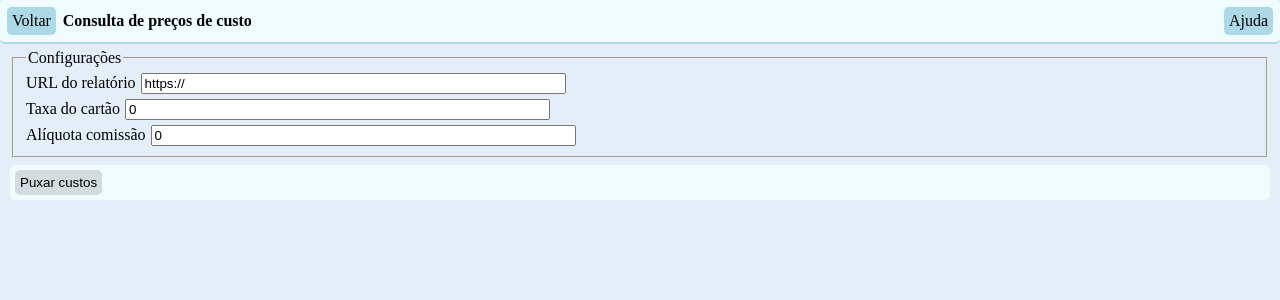
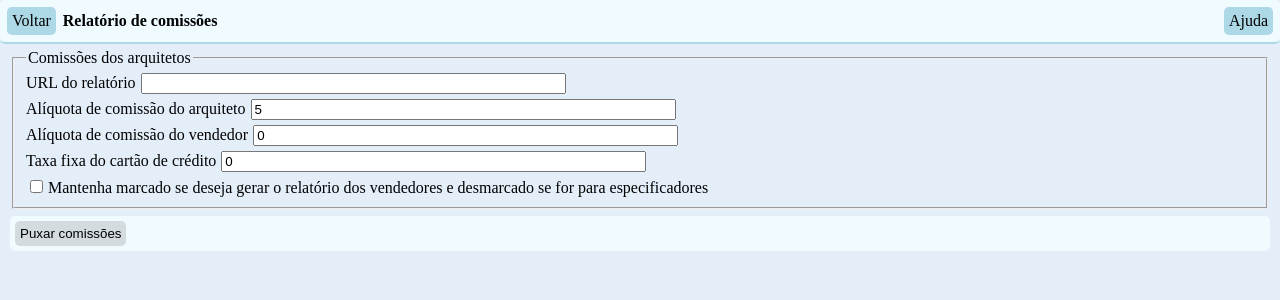
Before and after one commit to BrunoMCarnauba/blinghooptools-frontend, a React (Create React App) app: page /relatorios-comissoes in a window 1280 px wide. Shown: the top 300 px of the page. Built offline with nearby package versions, Linux system fonts and the light colour scheme.

Commit message:
Pequenos ajustes no relatório de comissões

```diff
--- a/src/pages/relatorios_comissoes/index.tsx
+++ b/src/pages/relatorios_comissoes/index.tsx
@@ -30,10 +30,11 @@ class ComissaoNegocio{
 
 
 export default function TelaRelatorioComissoes(){
-    const [urlRelatorio, setURLRelatorio] = useState<string>("https://");
+    const [urlRelatorio, setURLRelatorio] = useState<string>("");
     const [taxaCartao, setTaxaCartao] = useState<number>(0);
-    const [aliquotaComissao, setAliquotaComissao] = useState<number>(0);
-    const [agruparItensDuplicados, setAgruparItensDuplicados] = useState<boolean>(true);
+    const [aliquotaComissaoArquiteto, setAliquotaComissaoArquiteto] = useState<number>(5);
+    const [aliquotaComissaoVendedor, setAliquotaComissaoVendedor] = useState<number>(0);
+    const [relatorioComissoesVendedores, setRelatorioComissoesVendedores] = useState<boolean>(false);
 
     const [dataRelatorio, setDataRelatorio] = useState<number>(0);
     const [listaComissoes, setListaComissoes] = useState<Comissionado[]>([]);
@@ -74,7 +75,12 @@ export default function TelaRelatorioComissoes(){
                 let listaNegocios:ComissaoNegocio[] = [];
 
                 for(let y = 0; y < negociosPessoa.length; y++){
-                    valorComissao = (negociosPessoa[y].final_value* (1 - (taxaCartao/100))* (aliquotaComissao/100));
+                    valorComissao = (negociosPessoa[y].final_value* (1 - (taxaCartao/100))* (aliquotaComissaoArquiteto/100));   //Valor de comissão do arquiteto
+
+                    if(relatorioComissoesVendedores == true){  //Se for relatório dos vendedores
+                        valorComissao = negociosPessoa[y].final_value - valorComissao;  //Retira o valor da comissão do arquiteto do valor total para chegar no valor da comissão do vendedor
+                    }
+
                     totalComissaoPessoa += valorComissao;
 
                     let comissao = new ComissaoNegocio(negociosPessoa[y].conversion_date, negociosPessoa[y].visible_number, negociosPessoa[y].clients[0].name, negociosPessoa[y].final_value, valorComissao, "");
@@ -107,14 +113,14 @@ export default function TelaRelatorioComissoes(){
 
     return (
         <div id="tela-puxa-comissoes">
-            <MenuSuperior tituloPagina={"Consulta de preços de custo"} ajudaPressionado={() => setVisualizarAjuda(!visualizarAjuda)}/>
+            <MenuSuperior tituloPagina={"Relatório de comissões"} ajudaPressionado={() => setVisualizarAjuda(!visualizarAjuda)}/>
 
             {visualizarAjuda == true &&
                 <p className="retangulo">Adicione o link do relatório HoopDecor no campo "URL do relatório". É importante manter o "https://" no começo do link, por exemplo: "https://hoopdecor.com/orcamentos/MzIzMzc3". Depois escolha as opções de configuração, pressione "Puxar comissões" e aguarde a execução da tarefa. No final você poderá imprimir o resultado clicando no botão "Imprimir resultado" que aparecerá no fim da página.</p>
             }
 
             <fieldset>
-                <legend>Configurações</legend>
+                <legend>Comissões dos arquitetos</legend>
 
                 <div className="input-group">
                     <label>URL do relatório</label>
@@ -122,26 +128,31 @@ export default function TelaRelatorioComissoes(){
                 </div>
 
                 <div className="input-group">
-                    <label>Taxa do cartão</label>
+                    <label>Alíquota de comissão do arquiteto</label>
+                    <input id="aliquotaComissaoArquiteto" type="text" size={50} value={aliquotaComissaoArquiteto} onChange={(event) => setAliquotaComissaoArquiteto(parseFloat(event.target.value))}></input>
+                </div>
+
+                <div className="input-group">
+                    <label>Alíquota de comissão do vendedor</label>
+                    <input id="aliquotaComissaoVendedor" type="text" size={50} value={aliquotaComissaoVendedor} onChange={(event) => setAliquotaComissaoVendedor(parseFloat(event.target.value))}></input>
+                </div>
+
+                <div className="input-group">
+                    <label>Taxa fixa do cartão de crédito</label>
                     <input id="taxaCartao" type="text" size={50} value={taxaCartao} onChange={(event) => setTaxaCartao(parseFloat(event.target.value))}></input>
                 </div>
 
                 <div className="input-group">
-                    <label>Alíquota comissão</label>
-                    <input id="aliquotaComissao" type="text" size={50} value={aliquotaComissao} onChange={(event) => setAliquotaComissao(parseFloat(event.target.value))}></input>
+                    <input type="checkbox" id="relatorioComissoesVendedores" checked={relatorioComissoesVendedores} onChange={(event) => {setRelatorioComissoesVendedores(!relatorioComissoesVendedores)}} />
+                    <label htmlFor="relatorioComissoesVendedores">Mantenha marcado se deseja gerar o relatório dos vendedores e desmarcado se for para especificadores</label>
                 </div>
-
-                {/* <div className="input-group">
-                    <input type="checkbox" id="agruparItensDuplicados" checked={agruparItensDuplicados} onChange={(event) => {setAgruparItensDuplicados(!agruparItensDuplicados)}} />
-                    <label htmlFor="agruparItensDuplicados">Agrupar itens duplicados do orçamento</label>
-                </div> */}
             </fieldset>
 
             <div id="container-botoes-formulario">
-                {(urlRelatorio.length > 25 && aliquotaComissao > 0 && loadingStatus=="") ?
-                    <button onClick={() => puxarComissoesArquiteto()}>Puxar comissões dos arquitetos</button>
+                {(urlRelatorio.length > 25 && aliquotaComissaoArquiteto > 0 && aliquotaComissaoVendedor > 0 && loadingStatus=="") ?
+                    <button onClick={() => puxarComissoesArquiteto()}>Puxar comissões</button>
                 :
-                    <button disabled style={{backgroundColor: '#d3dbde'}}>Puxar custos</button>
+                    <button disabled style={{backgroundColor: '#d3dbde'}}>Puxar comissões</button>
                 }
 
                 <span>{loadingStatus}</span>
@@ -151,18 +162,19 @@ export default function TelaRelatorioComissoes(){
                 <div id="resultado">
                     <header>
                         <p><strong>Relatório de comissões de </strong> {dataRelatorio}</p>
-                        <p><strong>Alíquota da comissão: </strong> {aliquotaComissao}%</p>
+                        <p><strong>Alíquota da comissão dos arquitetos: </strong> {aliquotaComissaoArquiteto}%</p>
+                        <p><strong>Alíquota da comissão dos vendedores: </strong> {aliquotaComissaoVendedor}%</p>
                         <p><strong>Taxa fixa de cartão: </strong> {taxaCartao}%</p>
                     </header>
 
                     {listaComissoes.map((item: Comissionado, index: number) =>
                         <div id="container-produto" key={index.toString()}>
-                            <div id="linha-descricao">
+                            <div id="dados-comissionado">
                                 <p><strong>Comissionado:</strong> {item.nomeComissionado}</p>
                             </div>
 
                             {item.comissoesNegocios.map((item: ComissaoNegocio, index: number) =>
-                                <div>
+                                <div className="pedido" key={index.toString()}>
                                     <p><strong>Pedido</strong> {item.numeroPedido}</p>
                                     <p>Cliente: {item.nomeCliente}</p>
                                     <p>Valor da venda: R$:{item.valorVenda.toFixed(2)}</p>
@@ -177,7 +189,7 @@ export default function TelaRelatorioComissoes(){
                     )}
 
                     <footer>
-                        <p><strong>Total de comissões:</strong> R$:{valorTotalComissoes.toFixed(2)}</p>
+                        <p><strong>Soma das comissões:</strong> R$:{valorTotalComissoes.toFixed(2)}</p>
                         <p>Desenvolvido por BrunoMCarnauba</p>
                     </footer>
                 </div>
--- a/src/pages/relatorios_comissoes/styles.css
+++ b/src/pages/relatorios_comissoes/styles.css
@@ -34,6 +34,10 @@
     border: solid 1px black;
 }
 
+#tela-puxa-comissoes #resulado #container-produto .pedido{
+    border: 1px solid;
+}
+
 #tela-puxa-comissoes #resultado #container-produto > div{  /* Selector '>' aplica o estilo para o primeiro nível de div's de dentro do #container-produto */
     margin-bottom: 10px;
     display: flex;
@@ -49,10 +53,6 @@
 
 #tela-puxa-comissoes #resultado #container-produto div p:last-child{
     margin-right: 0px;
-}
-
-#tela-puxa-comissoes #resultado #container-produto #linha-descricao p:last-child{
-    margin-left: auto; /* Usado para alinhar o último item que está em um display flex na direita da página */
 }
 
 #tela-puxa-comissoes #resultado footer{
```
